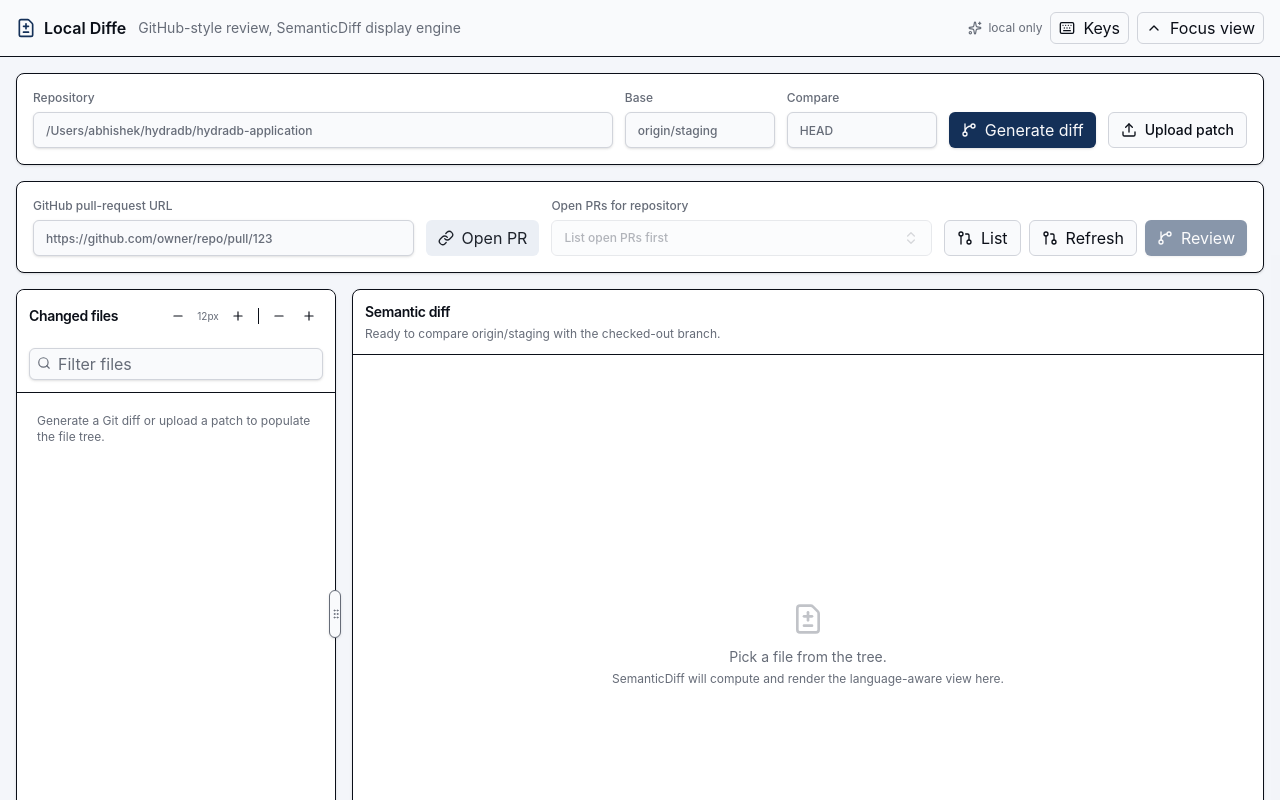
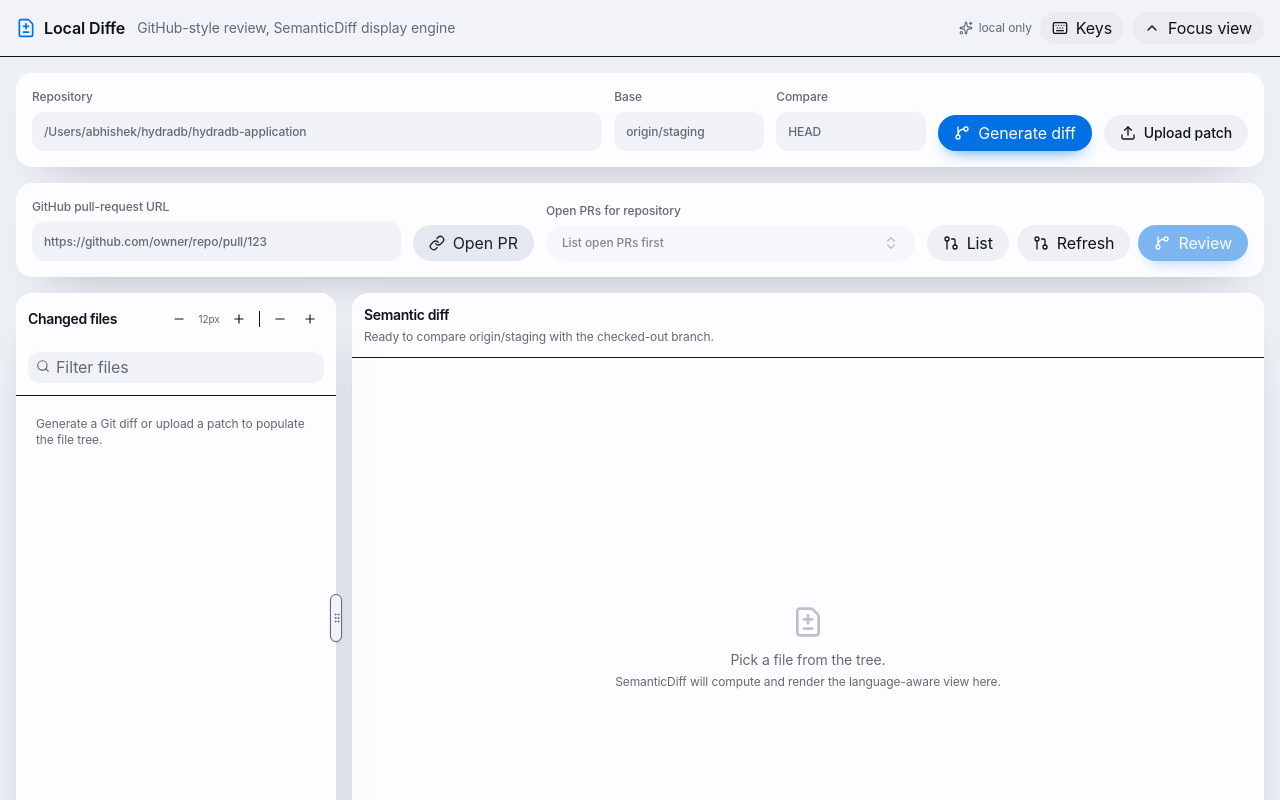
Before and after one commit to abhishekt-hydra/local-dff, a React (Vite) app in the folder web/: page / in a window 1280 px wide. Shown: the top 800 px of the page. Built offline with nearby package versions, Linux system fonts and the light colour scheme.

Commit message:
Refine review workspace visual system

```diff
--- a/web/src/App.tsx
+++ b/web/src/App.tsx
@@ -95,14 +95,17 @@ export default function App() {
   const [resizingSidebar, setResizingSidebar] = useState(false)
   const [session, setSession] = useState<Session | null>(null)
   const [selected, setSelected] = useState<number | null>(null)
+  const [diffLoading, setDiffLoading] = useState(false)
   const [viewedFiles, setViewedFiles] = useState<Set<number>>(() => new Set())
   const [search, setSearch] = useState("")
   const [status, setStatus] = useState("Ready to compare origin/staging with the checked-out branch.")
   const [loading, setLoading] = useState(false)
   const reviewGrid = useRef<HTMLDivElement>(null)
   const sidebarRef = useRef<HTMLDivElement>(null)
+  const sidebarContentRef = useRef<HTMLDivElement>(null)
   const diffPanelRef = useRef<HTMLDivElement>(null)
   const diffFrameRef = useRef<HTMLIFrameElement>(null)
+  const [treeHeight, setTreeHeight] = useState(480)
   const tree = useMemo(() => makeTree(session?.files ?? []), [session])
   const selectedPull = useMemo(() => pulls.find((pull) => String(pull.number) === prNumber), [pulls, prNumber])
   const sidebarScale = sidebarFontSize / 12
@@ -125,6 +128,20 @@ export default function App() {
       window.removeEventListener("pointerup", stop)
     }
   }, [resizingSidebar])
+
+  useEffect(() => {
+    const element = sidebarContentRef.current
+    if (!element) return
+    const updateHeight = () => setTreeHeight(Math.max(160, Math.floor(element.clientHeight - 4)))
+    updateHeight()
+    const observer = new ResizeObserver(updateHeight)
+    observer.observe(element)
+    return () => observer.disconnect()
+  }, [session, chromeHidden])
+
+  useEffect(() => {
+    setDiffLoading(selected !== null && Boolean(session))
+  }, [selected, session?.id])
 
   const loadSession = async (endpoint: string, payload: unknown, progress: string) => {
     setLoading(true)
@@ -416,9 +433,13 @@ export default function App() {
             <CardHeader className="gap-3 rounded-t-lg border-b bg-card p-3"><div className="flex items-center justify-between gap-2"><CardTitle className="text-sm">Changed files {session && <span className="font-normal text-muted-foreground">({session.comparison?.changed_paths ?? session.files.length})</span>}</CardTitle><div className="flex items-center gap-0.5"><Button type="button" size="icon" variant="ghost" className="size-7" title="Smaller file text" onClick={() => setSidebarFontSize((size) => Math.max(10, size - 1))}><Minus className="size-3.5" /></Button><span className="w-7 text-center text-[10px] text-muted-foreground" title="File sidebar font size">{sidebarFontSize}px</span><Button type="button" size="icon" variant="ghost" className="size-7" title="Larger file text" onClick={() => setSidebarFontSize((size) => Math.min(18, size + 1))}><Plus className="size-3.5" /></Button><span className="mx-1 h-4 border-l" /><Button type="button" size="icon" variant="ghost" className="size-7" title="Make file sidebar narrower" onClick={() => setSidebarWidth((width) => Math.max(220, width - 40))}><Minus className="size-3.5" /></Button><Button type="button" size="icon" variant="ghost" className="size-7" title="Make file sidebar wider" onClick={() => setSidebarWidth((width) => Math.min(760, width + 40))}><Plus className="size-3.5" /></Button></div></div>
               <div className="relative"><Search className="pointer-events-none absolute left-2 top-2 size-3.5 text-muted-foreground" /><Input value={search} onChange={(event) => setSearch(event.target.value)} placeholder="Filter files" className="h-8 pl-7 text-xs" /></div>
             </CardHeader>
-            <CardContent className="min-h-0 flex-1 overflow-hidden rounded-b-lg bg-card p-2">
-              {tree.length ? <Tree<TreeItem> data={tree} width="100%" height={720} rowHeight={sidebarRowHeight} indent={Math.max(9, Math.round(14 * sidebarScale))} openByDefault disableDrag disableDrop searchTerm={search}>{renderNode}</Tree> : <p className="p-3 text-xs text-muted-foreground">Generate a Git diff or upload a patch to populate the file tree.</p>}
+            <CardContent ref={sidebarContentRef} className="min-h-0 flex-1 overflow-hidden rounded-b-2xl bg-card p-2">
+              {tree.length ? <Tree<TreeItem> data={tree} width="100%" height={treeHeight} rowHeight={sidebarRowHeight} indent={Math.max(9, Math.round(14 * sidebarScale))} openByDefault disableDrag disableDrop searchTerm={search}>{renderNode}</Tree> : <p className="p-3 text-xs text-muted-foreground">Generate a Git diff or upload a patch to populate the file tree.</p>}
             </CardContent>
+            <div className="flex items-center justify-between gap-3 px-4 pb-4 pt-2 text-[11px] text-muted-foreground">
+              <span>{session ? `${session.files.length} ${session.files.length === 1 ? "file" : "files"}` : "No comparison loaded"}</span>
+              {session && <span>{viewedFiles.size} viewed</span>}
+            </div>
             <button type="button" aria-label="Resize file sidebar" title="Drag to resize the file sidebar" onPointerDown={(event) => { event.preventDefault(); setResizingSidebar(true) }} className={cn("absolute -right-3 top-0 z-10 hidden h-full w-6 cursor-col-resize touch-none items-center justify-center lg:flex", resizingSidebar && "bg-primary/5")}><span className="grid h-12 w-3 place-items-center rounded-full border bg-background text-muted-foreground shadow-sm"><GripVertical className="size-3" /></span></button>
           </Card>
 
@@ -434,7 +455,10 @@ export default function App() {
               </div>
             </CardHeader>
             <CardContent className={cn("min-h-[580px] p-0", chromeHidden ? "h-[calc(100vh-4.5rem)]" : "h-[calc(100vh-260px)]")}>
-              {selectedFile && session ? <iframe ref={diffFrameRef} key={`${session.id}:${selected}`} title={`Semantic diff for ${selectedFile.display_path}`} src={`/semanticdiff-view/${session.id}/${selected}`} className="h-full w-full border-0 bg-card" sandbox="allow-scripts allow-same-origin" /> : <div className="grid h-full place-items-center p-8 text-center text-sm text-muted-foreground"><div><FileDiff className="mx-auto mb-3 size-8 opacity-40" /><p>Pick a file from the tree.</p><p className="mt-1 text-xs">SemanticDiff will compute and render the language-aware view here.</p></div></div>}
+              {selectedFile && session ? <div className="relative h-full w-full">
+                <iframe ref={diffFrameRef} key={`${session.id}:${selected}`} title={`Semantic diff for ${selectedFile.display_path}`} src={`/semanticdiff-view/${session.id}/${selected}`} onLoad={() => setDiffLoading(false)} onError={() => { setDiffLoading(false); setStatus("Unable to render the semantic diff for this file.") }} className="h-full w-full border-0 bg-card" sandbox="allow-scripts allow-same-origin" />
+                {diffLoading && <div className="absolute inset-0 grid place-items-center bg-card/80 backdrop-blur-[2px]" role="status" aria-live="polite"><div className="flex items-center gap-2 rounded-full bg-muted/80 px-4 py-2 text-sm text-muted-foreground shadow-sm"><LoaderCircle className="size-4 animate-spin text-primary" /> Loading file…</div></div>}
+              </div> : <div className="grid h-full place-items-center p-8 text-center text-sm text-muted-foreground"><div><FileDiff className="mx-auto mb-3 size-8 opacity-40" /><p>Pick a file from the tree.</p><p className="mt-1 text-xs">SemanticDiff will compute and render the language-aware view here.</p></div></div>}
             </CardContent>
           </Card>
         </div>
--- a/web/src/components/ui/button.tsx
+++ b/web/src/components/ui/button.tsx
@@ -4,8 +4,8 @@ import { cva, type VariantProps } from "class-variance-authority"
 import { cn } from "@/lib/utils"
 
 const buttonVariants = cva(
-  "inline-flex items-center justify-center gap-2 whitespace-nowrap rounded-md text-sm font-medium transition-colors focus-visible:outline-none focus-visible:ring-2 focus-visible:ring-ring disabled:pointer-events-none disabled:opacity-50",
-  { variants: { variant: { default: "bg-primary text-primary-foreground shadow hover:bg-primary/90", secondary: "bg-secondary text-secondary-foreground hover:bg-secondary/80", outline: "border border-input bg-background hover:bg-accent hover:text-accent-foreground", ghost: "hover:bg-accent hover:text-accent-foreground" }, size: { default: "h-9 px-3", sm: "h-8 px-2 text-xs", icon: "size-9" } }, defaultVariants: { variant: "default", size: "default" } },
+  "inline-flex items-center justify-center gap-2 whitespace-nowrap rounded-full text-sm font-medium transition-all duration-200 focus-visible:outline-none focus-visible:ring-2 focus-visible:ring-ring disabled:pointer-events-none disabled:opacity-50",
+  { variants: { variant: { default: "bg-primary text-primary-foreground shadow-[0_8px_18px_-10px_rgba(0,113,227,0.9)] hover:bg-primary/90 hover:shadow-[0_10px_22px_-10px_rgba(0,113,227,0.95)]", secondary: "bg-secondary text-secondary-foreground hover:bg-secondary/80", outline: "bg-muted/65 text-foreground hover:bg-muted", ghost: "hover:bg-muted/70 hover:text-foreground" }, size: { default: "h-9 px-4", sm: "h-8 px-3 text-xs", icon: "size-9" } }, defaultVariants: { variant: "default", size: "default" } },
 )
 
 export interface ButtonProps extends React.ButtonHTMLAttributes<HTMLButtonElement>, VariantProps<typeof buttonVariants> { asChild?: boolean }
--- a/web/src/components/ui/card.tsx
+++ b/web/src/components/ui/card.tsx
@@ -1,12 +1,12 @@
 import * as React from "react"
 import { cn } from "@/lib/utils"
 
-const Card = React.forwardRef<HTMLDivElement, React.HTMLAttributes<HTMLDivElement>>(({ className, ...props }, ref) => <div ref={ref} className={cn("rounded-lg border bg-card text-card-foreground shadow-sm", className)} {...props} />)
+const Card = React.forwardRef<HTMLDivElement, React.HTMLAttributes<HTMLDivElement>>(({ className, ...props }, ref) => <div ref={ref} className={cn("rounded-2xl bg-card text-card-foreground shadow-[0_18px_50px_-34px_rgba(15,23,42,0.55)]", className)} {...props} />)
 Card.displayName = "Card"
-const CardHeader = React.forwardRef<HTMLDivElement, React.HTMLAttributes<HTMLDivElement>>(({ className, ...props }, ref) => <div ref={ref} className={cn("flex flex-col space-y-1.5 p-4", className)} {...props} />)
+const CardHeader = React.forwardRef<HTMLDivElement, React.HTMLAttributes<HTMLDivElement>>(({ className, ...props }, ref) => <div ref={ref} className={cn("flex flex-col space-y-1.5 p-5", className)} {...props} />)
 CardHeader.displayName = "CardHeader"
 const CardTitle = React.forwardRef<HTMLParagraphElement, React.HTMLAttributes<HTMLHeadingElement>>(({ className, ...props }, ref) => <h3 ref={ref} className={cn("font-semibold leading-none tracking-tight", className)} {...props} />)
 CardTitle.displayName = "CardTitle"
-const CardContent = React.forwardRef<HTMLDivElement, React.HTMLAttributes<HTMLDivElement>>(({ className, ...props }, ref) => <div ref={ref} className={cn("p-4 pt-0", className)} {...props} />)
+const CardContent = React.forwardRef<HTMLDivElement, React.HTMLAttributes<HTMLDivElement>>(({ className, ...props }, ref) => <div ref={ref} className={cn("p-5 pt-0", className)} {...props} />)
 CardContent.displayName = "CardContent"
 export { Card, CardHeader, CardTitle, CardContent }
--- a/web/src/components/ui/input.tsx
+++ b/web/src/components/ui/input.tsx
@@ -1,6 +1,6 @@
 import * as React from "react"
 import { cn } from "@/lib/utils"
 
-const Input = React.forwardRef<HTMLInputElement, React.ComponentProps<"input">>(({ className, type, ...props }, ref) => <input type={type} className={cn("flex h-9 w-full rounded-md border border-input bg-background px-3 py-1 text-sm shadow-sm outline-none file:border-0 file:bg-transparent file:text-sm file:font-medium placeholder:text-muted-foreground focus-visible:ring-2 focus-visible:ring-ring disabled:cursor-not-allowed disabled:opacity-50", className)} ref={ref} {...props} />)
+const Input = React.forwardRef<HTMLInputElement, React.ComponentProps<"input">>(({ className, type, ...props }, ref) => <input type={type} className={cn("flex h-10 w-full rounded-xl bg-muted/55 px-3 py-1 text-sm shadow-[inset_0_1px_0_rgba(255,255,255,0.5)] outline-none transition-colors placeholder:text-muted-foreground focus-visible:bg-background focus-visible:ring-2 focus-visible:ring-ring disabled:cursor-not-allowed disabled:opacity-50 file:border-0 file:bg-transparent file:text-sm file:font-medium", className)} ref={ref} {...props} />)
 Input.displayName = "Input"
 export { Input }
--- a/web/src/components/ui/popover.tsx
+++ b/web/src/components/ui/popover.tsx
@@ -14,7 +14,7 @@ function PopoverContent({
       <PopoverPrimitive.Content
         align={align}
         sideOffset={sideOffset}
-        className={`z-50 w-72 rounded-md border bg-popover p-0 text-popover-foreground shadow-md outline-none ${className ?? ""}`}
+        className={`z-50 w-72 rounded-2xl bg-popover p-0 text-popover-foreground shadow-[0_18px_55px_-24px_rgba(15,23,42,0.55)] outline-none ${className ?? ""}`}
         {...props}
       />
     </PopoverPrimitive.Portal>
--- a/web/src/index.css
+++ b/web/src/index.css
@@ -23,29 +23,30 @@
 }
 
 :root {
-  color-scheme: light dark;
-  --background: oklch(.985 .003 264);
-  --foreground: oklch(.17 .02 264);
-  --card: oklch(1 0 0);
-  --card-foreground: oklch(.17 .02 264);
-  --popover: oklch(1 0 0);
-  --popover-foreground: oklch(.17 .02 264);
-  --primary: oklch(.31 .08 258);
-  --primary-foreground: oklch(.98 .002 264);
-  --secondary: oklch(.95 .01 264);
+  color-scheme: light;
+  --background: oklch(.965 .006 264);
+  --foreground: oklch(.18 .018 264);
+  --card: oklch(.995 .002 264);
+  --card-foreground: oklch(.18 .018 264);
+  --popover: oklch(.995 .002 264);
+  --popover-foreground: oklch(.18 .018 264);
+  --primary: oklch(.56 .20 255);
+  --primary-foreground: oklch(.99 .002 264);
+  --secondary: oklch(.93 .012 264);
   --secondary-foreground: oklch(.25 .02 264);
-  --muted: oklch(.95 .01 264);
-  --muted-foreground: oklch(.53 .02 264);
-  --accent: oklch(.93 .02 255);
-  --accent-foreground: oklch(.25 .04 255);
-  --input: oklch(.87 .01 264);
-  --border: oklch(.87 .01 264);
-  --ring: oklch(.55 .12 258);
-  --radius: .5rem;
+  --muted: oklch(.935 .01 264);
+  --muted-foreground: oklch(.52 .022 264);
+  --accent: oklch(.93 .035 255);
+  --accent-foreground: oklch(.29 .06 255);
+  --input: transparent;
+  --border: transparent;
+  --ring: oklch(.62 .18 255);
+  --radius: 1rem;
 }
 
 @media (prefers-color-scheme: dark) {
   :root {
+    color-scheme: dark;
     --background: oklch(.17 .02 264);
     --foreground: oklch(.95 .01 264);
     --card: oklch(.22 .02 264);
@@ -61,11 +62,16 @@
     --accent: oklch(.31 .04 255);
     --accent-foreground: oklch(.93 .02 255);
     --input: oklch(.37 .02 264);
-    --border: oklch(.37 .02 264);
+    --border: transparent;
     --ring: oklch(.72 .12 258);
   }
 }
 * { box-sizing: border-box; }
 html, body, #root { min-height: 100%; }
-body { margin: 0; background: var(--background); color: var(--foreground); font-family: Inter, ui-sans-serif, system-ui, sans-serif; }
+body { margin: 0; background: var(--background); color: var(--foreground); font-family: Inter, ui-sans-serif, system-ui, sans-serif; letter-spacing: -0.006em; }
 button, input { font: inherit; }
+
+/* The review surface is intentionally quiet: structure comes from spacing and
+   tonal shifts, with borders reserved for keyboard focus only. */
+button, input, [role="button"] { -webkit-tap-highlight-color: transparent; }
+::selection { background: oklch(.78 .14 250 / .35); }
```
